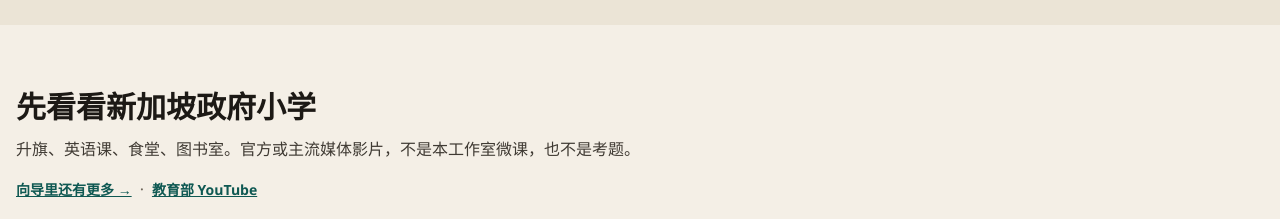
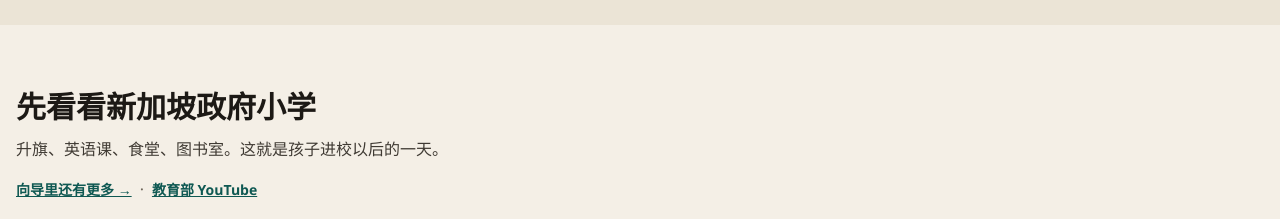
Before and after one commit to ttee/sg-school-entry, a Next.js app: page / in a window 1280 px wide. Shown: the part 920-1139 px from the top of the page. Built offline with nearby package versions, Linux system fonts and the light colour scheme.

Commit message:
Remove disclaimer, use confident copy for school videos section
Co-authored-by: ttee <ttee@users.noreply.github.com>

```diff
--- a/app/page.tsx
+++ b/app/page.tsx
@@ -230,7 +230,7 @@ export default function HomePage() {
               先看看新加坡政府小学
             </h2>
             <p className="text-ink-2 mb-4 max-w-2xl">
-              升旗、英语课、食堂、图书室。官方或主流媒体影片，不是本工作室微课，也不是考题。
+              升旗、英语课、食堂、图书室。这就是孩子进校以后的一天。
             </p>
             <div className="mb-4">
               <Link
```
